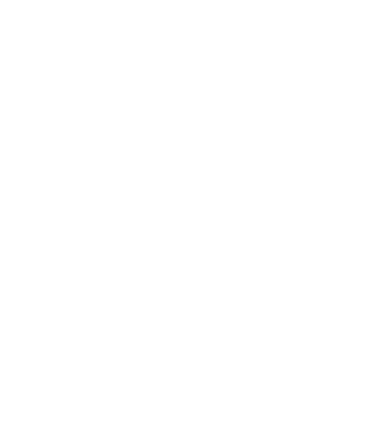
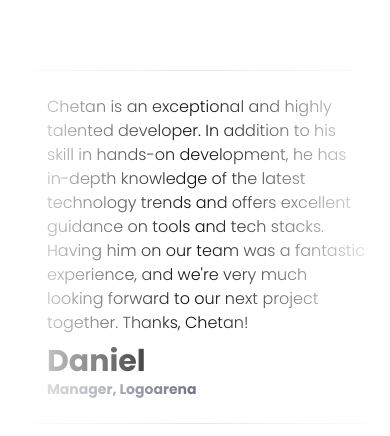
Before and after one commit to samuelhan713/samuelhan-portfolio, a React (Create React App) app: page / in a window 390 px wide. Shown: the part 816-1252 px from the top of the page. Before the commit the page ends 846 px from the top, so only its background shows below. Built offline with nearby package versions, Linux system fonts and the light colour scheme.

Commit message:
finished recommendations

```diff
--- a/src/App.js
+++ b/src/App.js
@@ -1,6 +1,8 @@
 import About from "./components/About";
 import Home from "./components/Home";
 import NavBar from "./components/NavBar";
+import Recommendations from "./components/Recommendations";
+
 
 function App() {
   return (
@@ -8,6 +10,7 @@
       <NavBar />
       <Home />
       <About />
+      <Recommendations />
     </div>
   );
 }
--- a/src/components/NavBar.jsx
+++ b/src/components/NavBar.jsx
@@ -13,7 +13,6 @@
 
                     <Marquee>
                         <span className='text-sm flex items-center gap-x-6'>
-
                             <div class="relative flex items-center jutify-center">
                                 <div class="h-3 w-3 absolute bg-green-400 rounded-full mr-2"></div>
                                 <div class="h-3 w-3 absolute bg-green-400 rounded-full mr-2 animate-ping"></div></div>
--- a/src/components/Recommendations.jsx
+++ b/src/components/Recommendations.jsx
@@ -0,0 +1,43 @@
+import Marquee from 'react-fast-marquee';
+
+const Recommendations = () => {
+    return (
+        <div className='mt-20'>
+            <div className="rfm-marquee-container mt-20" /* style="--pause-on-hover: paused; --pause-on-click: paused; --width: 100%; --transform: none;" */>
+                <div class="rfm-overlay" style={{ "--gradient-color": 'white', "--gradient-width": "200px" }}>
+                    {/* <div className='rfm-overlay::before'></div>
+                        <div className='rfm-overlay::after'></div> */}
+                </div>
+                <Marquee pauseOnHover>
+                    <div className="rfm-marquee" /* style="--play: running; --direction: normal; --duration: 67.4s; --delay: 0s; --iteration-count: infinite; --min-width: 100%;" */>
+                        <div className="rfm-initial-child-container">
+                            <div className="rfm-child" >
+                                <div className="flex h-78 md:h-72 lg:h-64 flex-col justify-between gap-y-2 mx-6 border border-gray-200 p-6 rounded-2xl hover:border-gray-400 cursor-pointer hover:bg-gray-50">
+                                    <p className="sm:max-w-xs md:max-w-md lg:max-w-xl max-w-xs text-base font-light">Chetan is an exceptional and highly talented developer. In addition to his skill in hands-on development, he has in-depth knowledge of the latest technology trends and offers excellent guidance on tools and tech stacks. Having him on our team was a fantastic experience, and we're very much looking forward to our next project together. Thanks, Chetan!</p>
+                                    <div>
+                                        <h3 className="font-bold">Daniel</h3>
+                                        <p className="text-sm text-gray-500">Manager, Logoarena</p>
+                                    </div>
+                                </div>
+                            </div>
+                        </div>
+                    </div>
+                    <div className="rfm-marquee" /* style="--play: running; --direction: normal; --duration: 67.4s; --delay: 0s; --iteration-count: infinite; --min-width: 100%;" */>
+                        <div className="rfm-child" >
+                            <div className="flex h-78 md:h-72 lg:h-64 flex-col justify-between gap-y-2 mx-6 border border-gray-200 p-6 rounded-2xl hover:border-gray-400 cursor-pointer hover:bg-gray-50">
+                                <p className="sm:max-w-xs md:max-w-md lg:max-w-xl max-w-xs text-base font-light">Chetan is an exceptional and highly talented developer. In addition to his skill in hands-on development, he has in-depth knowledge of the latest technology trends and offers excellent guidance on tools and tech stacks. Having him on our team was a fantastic experience, and we're very much looking forward to our next project together. Thanks, Chetan!</p>
+                                <div>
+                                    <h3 className="font-bold">Daniel</h3>
+                                    <p className="text-sm text-gray-500">Manager, Logoarena</p>
+                                </div>
+                            </div>
+                        </div>
+                    </div>
+                </Marquee>
+            </div>
+
+        </div >
+    )
+}
+
+export default Recommendations;
```
